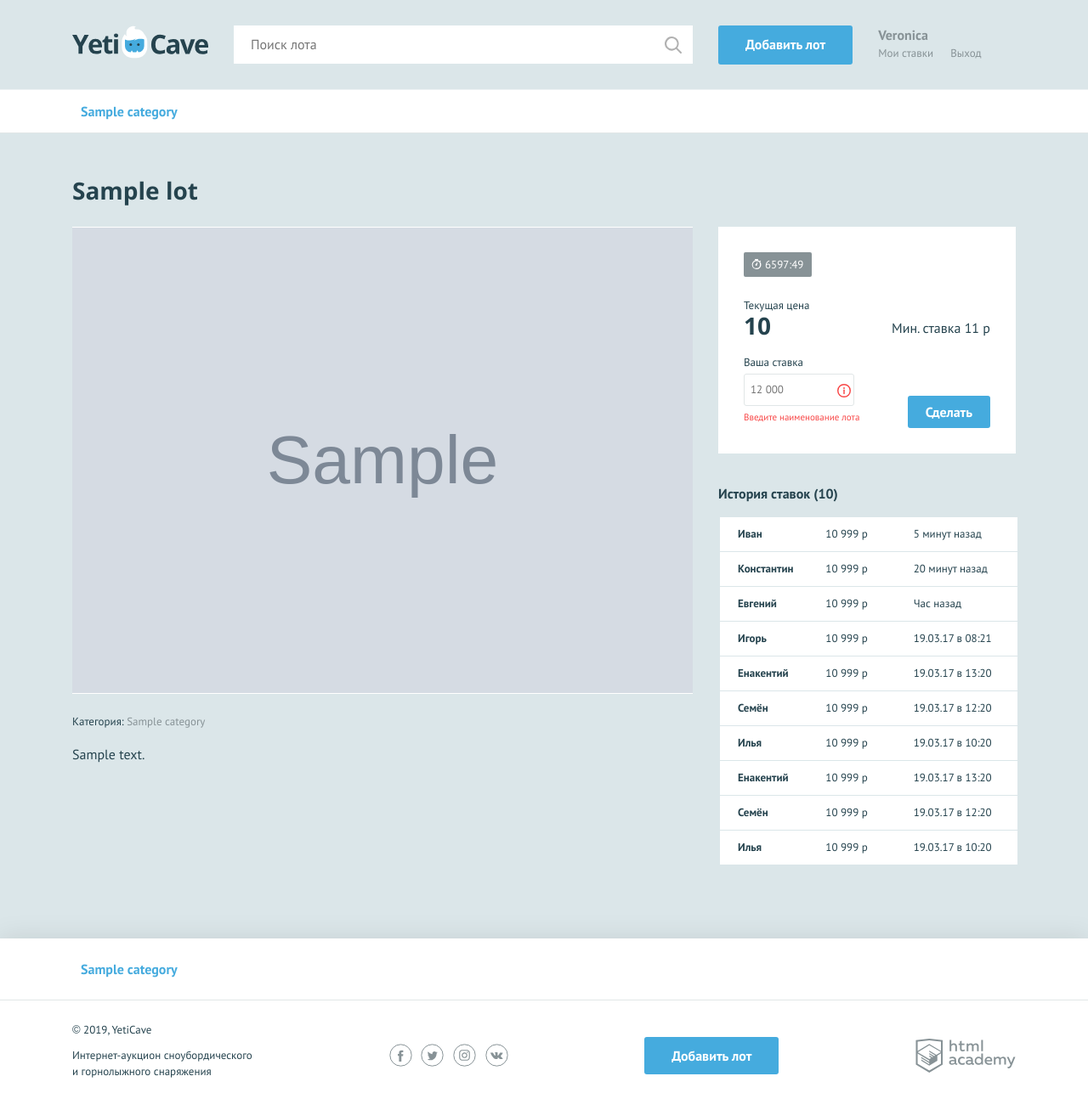
After one commit to veronica-shiyan/104625-yeticave-9, a PHP site: page /lot.php?tab=1 in a window 1280 px wide. The commit adds this page. Shown: the whole page at 85% size. Run offline with PHP 8.4, Linux system fonts and the light colour scheme; tables that the repository leaves empty hold one stand-in row (values such as "Sample post"); grey boxes marked "Sample" are stand-in pictures.

```diff
--- a/helpers.php
+++ b/helpers.php
@@ -179,6 +179,14 @@ function check_warning_time ($ending_time) {
     }
 }
 
+function price_format_no_currency($number) {
+    $number = ceil($number);
+    if ($number > 1000) {
+        $number = number_format($number, 0, '', ' ');
+    };
+    return $number;
+};
+
 // Функция для выведения ошибки при запросе к БД
 function show_queries_error ($error) {
     $content = include_template('error.php', ['error' => $error]);
--- a/index.php
+++ b/index.php
@@ -6,8 +6,9 @@ $link = mysqli_connect("localhost", "root", "", "yeticave");
 mysqli_set_charset($link, "utf8");
 
 $sql_categories = 'SELECT * FROM categories';
-$sql_lots = 'SELECT * FROM lots
-INNER JOIN categories ON lots.category_id = categories.id';
+$sql_lots = 'SELECT * FROM categories
+INNER JOIN lots ON lots.category_id = categories.id
+ORDER BY created_at DESC LIMIT 6';
 
 if (!$link) {
     show_queries_error(mysqli_connect_error());
--- /dev/null
+++ b/lot.php
@@ -0,0 +1,43 @@
+<?php
+require_once('helpers.php');
+require_once('data.php');
+$link = mysqli_connect("localhost", "root", "", "yeticave");
+mysqli_set_charset($link, "utf8");
+$sql_categories = 'SELECT * FROM categories';
+$id = isset($_GET['tab']) ? (int)$_GET['tab'] : 0;
+$sql_lot = 'SELECT * FROM lots
+INNER JOIN categories ON lots.category_id = categories.id
+WHERE lots.id = ' . $id;
+if (!$link) {
+    show_queries_error(mysqli_connect_error());
+} else {
+    $categories = get_data_array($link, $sql_categories);
+    $lots = get_data_array($link, $sql_lot);
+};
+if ($lots) {
+    $lot = $lots[0];
+    $content = include_template('lot.php', [
+        'categories' => $categories,
+        'lot' => $lot
+    ]);
+    $layout_content = include_template('layout.php', [
+        'content' => $content,
+        'title' => $lot['title'],
+        'is_auth' => $is_auth,
+        'user_name' => $user_name,
+        'categories' => $categories,
+        'lot' => $lot
+    ]);
+} else {
+    $content = include_template('404.php', [
+        'categories' => $categories
+    ]);
+    $layout_content = include_template('layout.php', [
+        'content' => $content,
+        'title' => '404 Страница не найдена',
+        'is_auth' => $is_auth,
+        'user_name' => $user_name,
+        'categories' => $categories
+    ]);
+}
+print($layout_content);
--- a/templates/layout.php
+++ b/templates/layout.php
@@ -6,6 +6,7 @@
     <title><?php echo $title ?></title>
     <link href="../css/normalize.min.css" rel="stylesheet">
     <link href="../css/style.css" rel="stylesheet">
+    <link href="../css/flatpickr.min.css" rel="stylesheet">
 </head>
 
 <body>
@@ -21,16 +22,16 @@
                 <input type="search" name="search" placeholder="Поиск лота">
                 <input class="main-header__search-btn" type="submit" name="find" value="Найти">
             </form>
-            <a class="main-header__add-lot button" href="pages/add-lot.html">Добавить лот</a>
+            <a class="main-header__add-lot button" href="add.php">Добавить лот</a>
 
             <nav class="user-menu">
-                <?php if ($is_auth === 1) :?>
+                <?php if ($is_auth === 1) : ?>
                     <div class="user-menu__logged">
                         <p> <?php echo $user_name ?> </p>
                         <a class="user-menu__bets" href="pages/my-bets.html">Мои ставки</a>
                         <a class="user-menu__logout" href="#">Выход</a>
                     </div>
-                <?php else :?>
+                <?php else : ?>
                     <ul class="user-menu__list">
                         <li class="user-menu__item">
                             <a href="#">Регистрация</a>
@@ -43,16 +44,13 @@
             </nav>
         </div>
     </header>
-
-    <main class="container">
-        <?php echo $content ?>
-    </main>
+    <?php echo $content ?>
 </div>
 
 <footer class="main-footer">
     <nav class="nav">
         <ul class="nav__list container">
-            <?php foreach ($categories as $value ) :?>
+            <?php foreach ($categories as $value) : ?>
                 <li class="nav__item">
                     <a href="pages/all-lots.html"><?php echo $value['name'] ?></a>
                 </li>
@@ -68,25 +66,41 @@
             <span class="visually-hidden">Мы в соцсетях:</span>
             <a class="social__link social__link--facebook" href="#">
                 <span class="visually-hidden">Facebook</span>
-                <svg width="27" height="27" viewBox="0 0 27 27" xmlns="http://www.w3.org/2000/svg"><circle stroke="#879296" fill="none" cx="13.5" cy="13.5" r="12.667"/><path fill="#879296" d="M14.26 20.983h-2.816v-6.626H10.04v-2.28h1.404v-1.364c0-1.862.79-2.922 3.04-2.922h1.87v2.28h-1.17c-.876 0-.972.322-.972.916v1.14h2.212l-.245 2.28h-1.92v6.625z"/></svg>
+                <svg width="27" height="27" viewBox="0 0 27 27" xmlns="http://www.w3.org/2000/svg">
+                    <circle stroke="#879296" fill="none" cx="13.5" cy="13.5" r="12.667"/>
+                    <path fill="#879296"
+                          d="M14.26 20.983h-2.816v-6.626H10.04v-2.28h1.404v-1.364c0-1.862.79-2.922 3.04-2.922h1.87v2.28h-1.17c-.876 0-.972.322-.972.916v1.14h2.212l-.245 2.28h-1.92v6.625z"/>
+                </svg>
             </a>
             <span class="visually-hidden">,</span>
             <a class="social__link social__link--twitter" href="#">
                 <span class="visually-hidden">Twitter</span>
-                <svg width="27" height="27" viewBox="0 0 27 27" xmlns="http://www.w3.org/2000/svg"><circle stroke="#879296" fill="none" cx="13.5" cy="13.5" r="12.687"/><path fill="#879296" d="M18.38 10.572c.525-.336.913-.848 1.092-1.445-.485.305-1.02.52-1.58.635-.458-.525-1.12-.827-1.816-.83-1.388.063-2.473 1.226-2.44 2.615-.002.2.02.4.06.596-2.017-.144-3.87-1.16-5.076-2.78-.22.403-.335.856-.332 1.315-.01.865.403 1.68 1.104 2.188-.397-.016-.782-.13-1.123-.333-.03 1.207.78 2.272 1.95 2.567-.21.06-.43.09-.653.088-.155.015-.313.015-.47 0 .3 1.045 1.238 1.777 2.324 1.815-.864.724-1.956 1.12-3.083 1.122-.198.013-.397.013-.595 0 1.12.767 2.447 1.18 3.805 1.182 4.57 0 7.066-3.992 7.066-7.456v-.34c.49-.375.912-.835 1.24-1.357-.465.218-.963.36-1.473.42z"/></svg>
+                <svg width="27" height="27" viewBox="0 0 27 27" xmlns="http://www.w3.org/2000/svg">
+                    <circle stroke="#879296" fill="none" cx="13.5" cy="13.5" r="12.687"/>
+                    <path fill="#879296"
+                          d="M18.38 10.572c.525-.336.913-.848 1.092-1.445-.485.305-1.02.52-1.58.635-.458-.525-1.12-.827-1.816-.83-1.388.063-2.473 1.226-2.44 2.615-.002.2.02.4.06.596-2.017-.144-3.87-1.16-5.076-2.78-.22.403-.335.856-.332 1.315-.01.865.403 1.68 1.104 2.188-.397-.016-.782-.13-1.123-.333-.03 1.207.78 2.272 1.95 2.567-.21.06-.43.09-.653.088-.155.015-.313.015-.47 0 .3 1.045 1.238 1.777 2.324 1.815-.864.724-1.956 1.12-3.083 1.122-.198.013-.397.013-.595 0 1.12.767 2.447 1.18 3.805 1.182 4.57 0 7.066-3.992 7.066-7.456v-.34c.49-.375.912-.835 1.24-1.357-.465.218-.963.36-1.473.42z"/>
+                </svg>
             </a>
             <span class="visually-hidden">,</span>
             <a class="social__link social__link--instagram" href="#">
                 <span class="visually-hidden">Instagram</span>
-                <svg width="27" height="27" viewBox="0 0 27 27" xmlns="http://www.w3.org/2000/svg"><circle stroke="#879296" fill="none" cx="13.5" cy="13.5" r="12.687"/><path fill="#879296" d="M13.5 8.3h2.567c.403.002.803.075 1.18.213.552.213.988.65 1.2 1.2.14.38.213.778.216 1.18v5.136c-.003.403-.076.803-.215 1.18-.213.552-.65.988-1.2 1.2-.378.14-.778.213-1.18.216h-5.135c-.403-.003-.802-.076-1.18-.215-.552-.214-.988-.65-1.2-1.2-.14-.38-.212-.78-.215-1.182V13.46v-2.566c.003-.403.076-.802.214-1.18.213-.552.65-.988 1.2-1.2.38-.14.778-.212 1.18-.215H13.5m0-1.143h-2.616c-.526.01-1.048.108-1.54.292-.853.33-1.527 1-1.856 1.854-.184.493-.283 1.014-.292 1.542v5.232c.01.526.108 1.048.292 1.54.33.853 1.003 1.527 1.855 1.856.493.184 1.015.283 1.54.293H16.117c.527-.01 1.048-.11 1.54-.293.854-.33 1.527-1.003 1.856-1.855.184-.493.283-1.015.293-1.54V13.46v-2.614c-.01-.528-.11-1.05-.293-1.542-.33-.853-1.002-1.525-1.855-1.855-.493-.185-1.014-.283-1.54-.293-.665.01-.89 0-2.617 0zm0 3.093c-2.51.007-4.07 2.73-2.808 4.898 1.26 2.17 4.398 2.16 5.645-.017.285-.495.434-1.058.433-1.63-.006-1.8-1.47-3.256-3.27-3.25zm0 5.378c-1.63-.007-2.64-1.777-1.82-3.185.823-1.41 2.86-1.4 3.67.017.18.316.276.675.278 1.04.006 1.177-.95 2.133-2.128 2.128zm4.118-5.524c0 .58-.626.94-1.127.65-.5-.29-.5-1.012 0-1.3.116-.067.245-.102.378-.102.418-.005.76.333.76.752z"/></svg>
+                <svg width="27" height="27" viewBox="0 0 27 27" xmlns="http://www.w3.org/2000/svg">
+                    <circle stroke="#879296" fill="none" cx="13.5" cy="13.5" r="12.687"/>
+                    <path fill="#879296"
+                          d="M13.5 8.3h2.567c.403.002.803.075 1.18.213.552.213.988.65 1.2 1.2.14.38.213.778.216 1.18v5.136c-.003.403-.076.803-.215 1.18-.213.552-.65.988-1.2 1.2-.378.14-.778.213-1.18.216h-5.135c-.403-.003-.802-.076-1.18-.215-.552-.214-.988-.65-1.2-1.2-.14-.38-.212-.78-.215-1.182V13.46v-2.566c.003-.403.076-.802.214-1.18.213-.552.65-.988 1.2-1.2.38-.14.778-.212 1.18-.215H13.5m0-1.143h-2.616c-.526.01-1.048.108-1.54.292-.853.33-1.527 1-1.856 1.854-.184.493-.283 1.014-.292 1.542v5.232c.01.526.108 1.048.292 1.54.33.853 1.003 1.527 1.855 1.856.493.184 1.015.283 1.54.293H16.117c.527-.01 1.048-.11 1.54-.293.854-.33 1.527-1.003 1.856-1.855.184-.493.283-1.015.293-1.54V13.46v-2.614c-.01-.528-.11-1.05-.293-1.542-.33-.853-1.002-1.525-1.855-1.855-.493-.185-1.014-.283-1.54-.293-.665.01-.89 0-2.617 0zm0 3.093c-2.51.007-4.07 2.73-2.808 4.898 1.26 2.17 4.398 2.16 5.645-.017.285-.495.434-1.058.433-1.63-.006-1.8-1.47-3.256-3.27-3.25zm0 5.378c-1.63-.007-2.64-1.777-1.82-3.185.823-1.41 2.86-1.4 3.67.017.18.316.276.675.278 1.04.006 1.177-.95 2.133-2.128 2.128zm4.118-5.524c0 .58-.626.94-1.127.65-.5-.29-.5-1.012 0-1.3.116-.067.245-.102.378-.102.418-.005.76.333.76.752z"/>
+                </svg>
             </a>
             <span class="visually-hidden">,</span>
             <a class="social__link social__link--vkontakte" href="#">
                 <span class="visually-hidden">Вконтакте</span>
-                <svg width="27" height="27" viewBox="0 0 27 27" xmlns="http://www.w3.org/2000/svg"><circle stroke="#879296" fill="none" cx="13.5" cy="13.5" r="12.666"/><path fill="#879296" d="M13.92 18.07c.142-.016.278-.074.39-.166.077-.107.118-.237.116-.37 0 0 0-1.13.516-1.296.517-.165 1.208 1.09 1.95 1.58.276.213.624.314.973.28h1.95s.973-.057.525-.837c-.38-.62-.865-1.17-1.432-1.626-1.208-1.1-1.043-.916.41-2.816.886-1.16 1.236-1.86 1.13-2.163-.108-.302-.76-.214-.76-.214h-2.164c-.092-.026-.19-.026-.282 0-.083.058-.15.135-.195.225-.224.57-.49 1.125-.8 1.656-.973 1.61-1.344 1.697-1.51 1.59-.37-.234-.272-.975-.272-1.433 0-1.56.243-2.202-.468-2.377-.32-.075-.647-.108-.974-.098-.604-.052-1.213.01-1.793.186-.243.116-.438.38-.32.4.245.018.474.13.642.31.152.303.225.638.214.975 0 0 .127 1.832-.302 2.056-.43.223-.692-.167-1.55-1.618-.29-.506-.547-1.03-.77-1.57-.038-.09-.098-.17-.174-.233-.1-.065-.214-.108-.332-.128H6.485s-.312 0-.42.137c-.106.135 0 .36 0 .36.87 2 2.022 3.868 3.42 5.543.923.996 2.21 1.573 3.567 1.598z"/></svg>
+                <svg width="27" height="27" viewBox="0 0 27 27" xmlns="http://www.w3.org/2000/svg">
+                    <circle stroke="#879296" fill="none" cx="13.5" cy="13.5" r="12.666"/>
+                    <path fill="#879296"
+                          d="M13.92 18.07c.142-.016.278-.074.39-.166.077-.107.118-.237.116-.37 0 0 0-1.13.516-1.296.517-.165 1.208 1.09 1.95 1.58.276.213.624.314.973.28h1.95s.973-.057.525-.837c-.38-.62-.865-1.17-1.432-1.626-1.208-1.1-1.043-.916.41-2.816.886-1.16 1.236-1.86 1.13-2.163-.108-.302-.76-.214-.76-.214h-2.164c-.092-.026-.19-.026-.282 0-.083.058-.15.135-.195.225-.224.57-.49 1.125-.8 1.656-.973 1.61-1.344 1.697-1.51 1.59-.37-.234-.272-.975-.272-1.433 0-1.56.243-2.202-.468-2.377-.32-.075-.647-.108-.974-.098-.604-.052-1.213.01-1.793.186-.243.116-.438.38-.32.4.245.018.474.13.642.31.152.303.225.638.214.975 0 0 .127 1.832-.302 2.056-.43.223-.692-.167-1.55-1.618-.29-.506-.547-1.03-.77-1.57-.038-.09-.098-.17-.174-.233-.1-.065-.214-.108-.332-.128H6.485s-.312 0-.42.137c-.106.135 0 .36 0 .36.87 2 2.022 3.868 3.42 5.543.923.996 2.21 1.573 3.567 1.598z"/>
+                </svg>
             </a>
         </div>
-        <a class="main-footer__add-lot button" href="add-lot.html">Добавить лот</a>
+        <a class="main-footer__add-lot button" href="add.php">Добавить лот</a>
         <div class="main-footer__developed-by">
             <span class="visually-hidden">Разработано:</span>
             <a class="logo-academy" href="https://htmlacademy.ru/intensive/php">
@@ -101,7 +115,7 @@
     </div>
 </footer>
 
-<script src="flatpickr.js"></script>
-<script src="script.js"></script>
+<script src="/flatpickr.js"></script>
+<script src="/script.js"></script>
 </body>
 </html>
--- /dev/null
+++ b/templates/lot.php
@@ -0,0 +1,103 @@
+<main>
+    <nav class="nav">
+        <ul class="nav__list container">
+            <?php foreach ($categories as $value) : ?>
+                <li class="nav__item">
+                    <a href="pages/all-lots.html"><?php echo $value['name'] ?></a>
+                </li>
+            <?php endforeach; ?>
+        </ul>
+    </nav>
+    <section class="lot-item container">
+        <h2><?php echo $lot['title'] ?></h2>
+        <div class="lot-item__content">
+            <div class="lot-item__left">
+                <div class="lot-item__image">
+                    <img src="<?php echo $lot['image'] ?>" width="730" height="548" alt="Сноуборд">
+                </div>
+                <p class="lot-item__category">Категория: <span><?php echo $lot['name'] ?></span></p>
+                <p class="lot-item__description"><?php echo $lot['description'] ?></p>
+            </div>
+            <div class="lot-item__right">
+                <div class="lot-item__state">
+                    <div class="lot-item__timer timer <?= check_warning_time(strtotime($lot['completed_at'])) ? 'timer--finishing' : '' ?>">
+                        <?= calculate_time_lot_ending(strtotime($lot['completed_at'])); ?>
+                    </div>
+                    <div class="lot-item__cost-state">
+                        <div class="lot-item__rate">
+                            <span class="lot-item__amount">Текущая цена</span>
+                            <span class="lot-item__cost"><?php echo price_format_no_currency($lot['starting_price']) ?></span>
+                        </div>
+                        <div class="lot-item__min-cost">
+                            Мин. ставка
+                            <span><?php echo price_format_no_currency($lot['starting_price'] + $lot['bet_step']) . ' р' ?></span>
+                        </div>
+                    </div>
+                    <form class="lot-item__form" action="https://echo.htmlacademy.ru" method="post" autocomplete="off">
+                        <p class="lot-item__form-item form__item form__item--invalid">
+                            <label for="cost">Ваша ставка</label>
+                            <input id="cost" type="text" name="cost" placeholder="12 000">
+                            <span class="form__error">Введите наименование лота</span>
+                        </p>
+                        <button type="submit" class="button">Сделать ставку</button>
+                    </form>
+                </div>
+                <div class="history">
+                    <h3>История ставок (<span>10</span>)</h3>
+                    <table class="history__list">
+                        <tr class="history__item">
+                            <td class="history__name">Иван</td>
+                            <td class="history__price">10 999 р</td>
+                            <td class="history__time">5 минут назад</td>
+                        </tr>
+                        <tr class="history__item">
+                            <td class="history__name">Константин</td>
+                            <td class="history__price">10 999 р</td>
+                            <td class="history__time">20 минут назад</td>
+                        </tr>
+                        <tr class="history__item">
+                            <td class="history__name">Евгений</td>
+                            <td class="history__price">10 999 р</td>
+                            <td class="history__time">Час назад</td>
+                        </tr>
+                        <tr class="history__item">
+                            <td class="history__name">Игорь</td>
+                            <td class="history__price">10 999 р</td>
+                            <td class="history__time">19.03.17 в 08:21</td>
+                        </tr>
+                        <tr class="history__item">
+                            <td class="history__name">Енакентий</td>
+                            <td class="history__price">10 999 р</td>
+                            <td class="history__time">19.03.17 в 13:20</td>
+                        </tr>
+                        <tr class="history__item">
+                            <td class="history__name">Семён</td>
+                            <td class="history__price">10 999 р</td>
+                            <td class="history__time">19.03.17 в 12:20</td>
+                        </tr>
+                        <tr class="history__item">
+                            <td class="history__name">Илья</td>
+                            <td class="history__price">10 999 р</td>
+                            <td class="history__time">19.03.17 в 10:20</td>
+                        </tr>
+                        <tr class="history__item">
+                            <td class="history__name">Енакентий</td>
+                            <td class="history__price">10 999 р</td>
+                            <td class="history__time">19.03.17 в 13:20</td>
+                        </tr>
+                        <tr class="history__item">
+                            <td class="history__name">Семён</td>
+                            <td class="history__price">10 999 р</td>
+                            <td class="history__time">19.03.17 в 12:20</td>
+                        </tr>
+                        <tr class="history__item">
+                            <td class="history__name">Илья</td>
+                            <td class="history__price">10 999 р</td>
+                            <td class="history__time">19.03.17 в 10:20</td>
+                        </tr>
+                    </table>
+                </div>
+            </div>
+        </div>
+    </section>
+</main>
```
Also changed, not shown: add.php (added, +99 -0 lines), queries.sql (+6 -6 lines), templates/404.php (added, +15 -0 lines), templates/add.php (added, +69 -0 lines), templates/index.php (+10 -6 lines).
